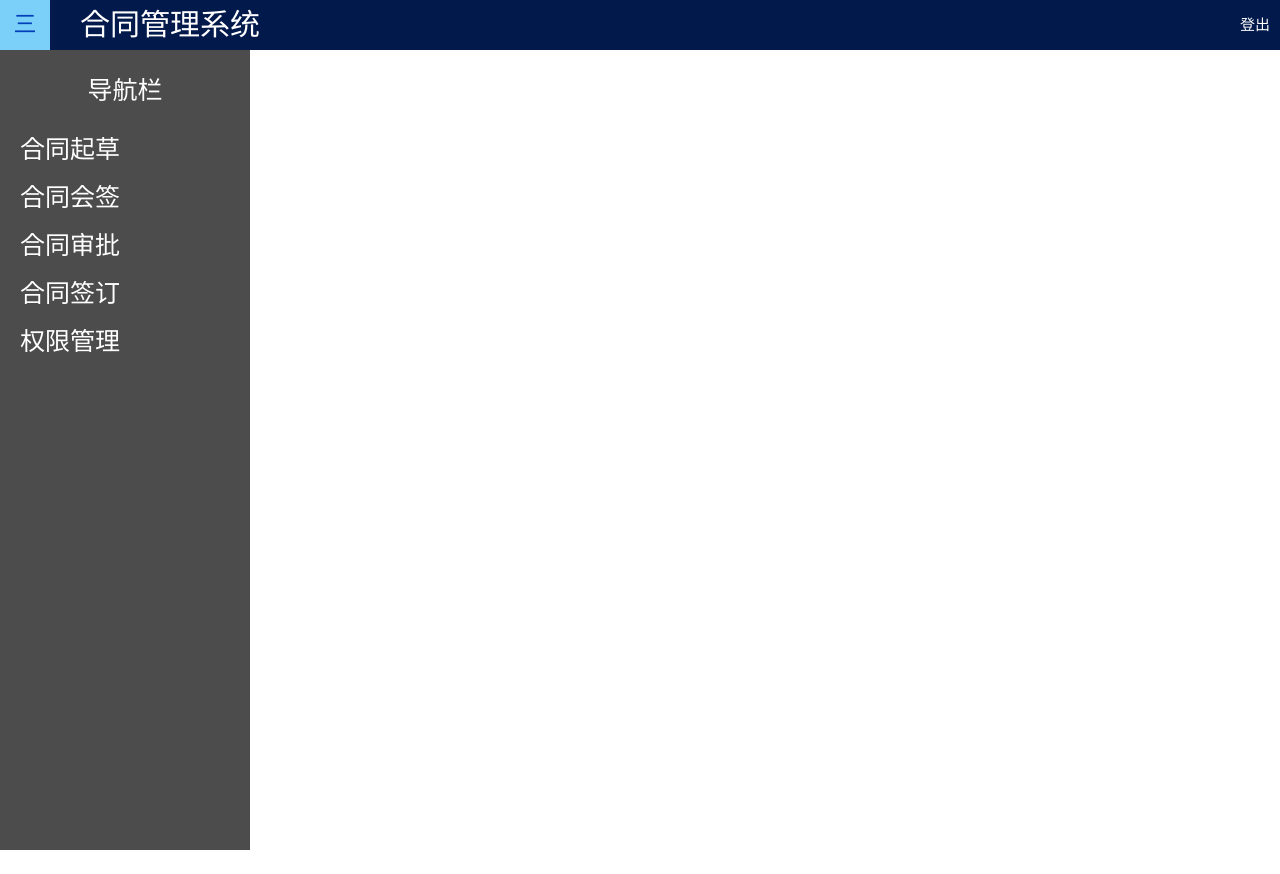
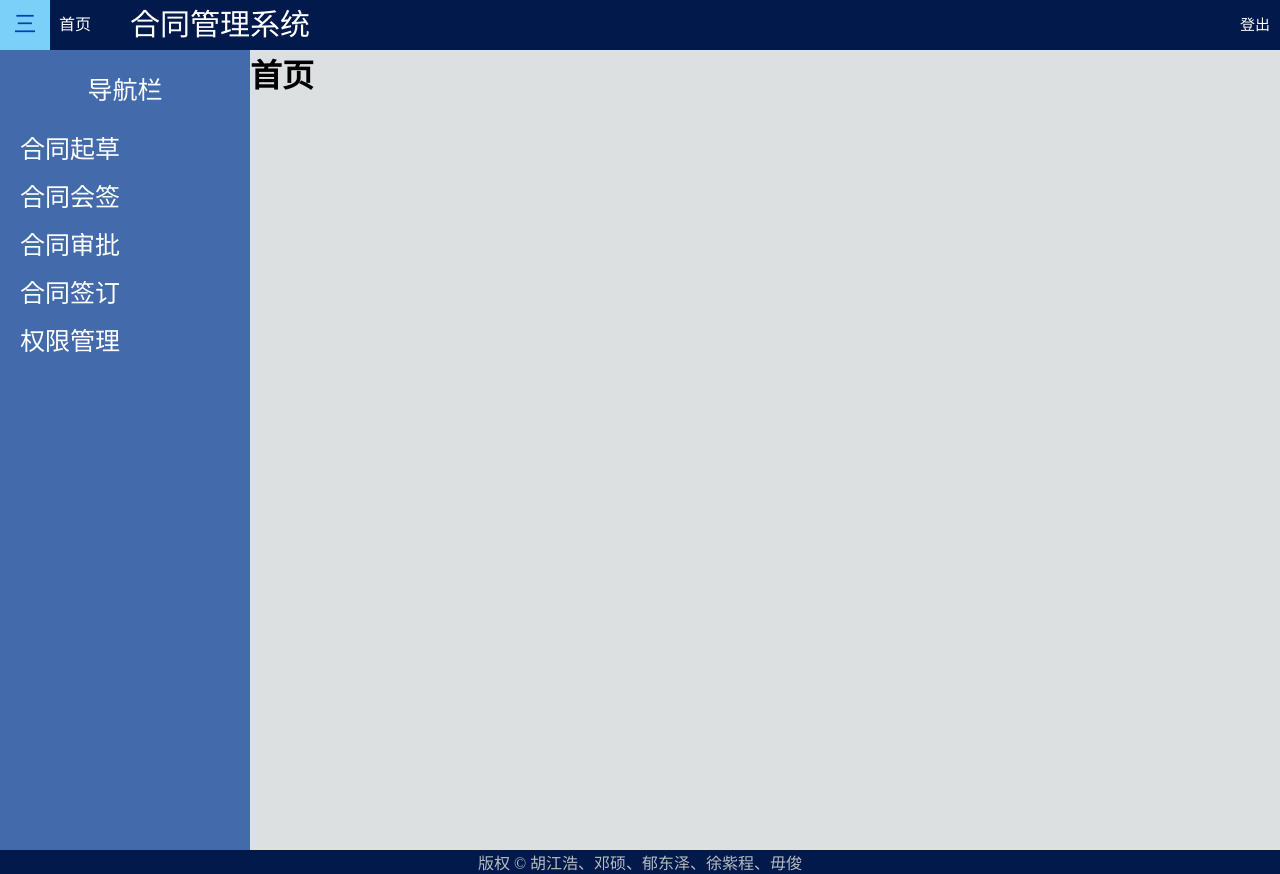
Before and after one commit to MakerHu/Contract_management_system, a Django app: template templates/CMSapp/index.html in a window 1280 px wide. Before the commit the page ends 850 px from the top, so only its background shows below. Run offline with Django 3.2, Linux system fonts and the light colour scheme; the template is opened without the code that fills it, so the values that code supplies are empty.

Commit message:
胡江浩和邓硕 完善了主界面框架

```diff
--- a/CMSapp/urls.py
+++ b/CMSapp/urls.py
@@ -4,13 +4,15 @@ from CMSapp import contract_management
 
 urlpatterns = [
     #主页
-    path('index/', contract_management.index),
+    path('index/', views.index),
     #登录
     path('login/', views.view_login),
     # 登出
     path('logout/', views.logout),
     #注册
     path('register/', views.view_register),
+    #起草合同
+    path('draftcontract/',views.view_draft),
 
 
     # ajax
--- a/static/css/index.css
+++ b/static/css/base.css
@@ -8,11 +8,12 @@ body {
     position: absolute;
     height: 100%;
     width: 100%;
+    background-color: #dde0e0;
 }
 
 a {
     text-decoration-line: none;
-    color: #fff;
+    color: #ffffff;
 }
 
 header {
@@ -32,7 +33,8 @@ aside {
     left: 0;
     top: 0;
     /*background: #243747;*/
-    background: rgba(0, 0, 0, 0.7);
+    background: rgba(2, 58, 149, 0.7);
+    float: left;
     transition: width .5s;
 }
 
@@ -111,6 +113,17 @@ aside ul li a:hover {
     background: #7ad0f8;
 }
 
+.home-a{
+    float: left;
+    width: 50px;
+    line-height: 50px;
+    text-align: center;
+}
+.home-a:hover {
+    color: #023fba;
+    background: #7ad0f8;
+}
+
 .logo{
     position: relative;
     top: 10%;
@@ -138,3 +151,24 @@ aside ul li a:hover {
     /*font-size: 12px;*/
     display: none;
 }
+
+.minibody .function_view{
+    left: 0px;
+    /*transition: width .5s;*/
+}
+
+/*功能视图*/
+.function_view{
+    float: left;
+    /*background-color: #eeeee7;*/
+    height: 100%;
+    /*width: 100%;*/
+    transition: .5s;
+}
+
+footer{
+    color: #b7bcbf;
+    text-align: center;
+    clear:both;
+    background-color: #01194b;
+}
--- a/static/js/index.js
+++ b/static/js/base.js
@@ -8,3 +8,13 @@ function list() {
         body.className = "minibody"
     }
 }
+
+function ondraft_contract() {
+
+    window.location.href = "/draftcontract/";
+}
+
+function onhome() {
+
+    window.location.href = "/index/";
+}
--- /dev/null
+++ b/templates/CMSapp/base.html
@@ -0,0 +1,67 @@
+<!DOCTYPE html>
+<html lang="en">
+<head>
+    <meta charset="UTF-8">
+    <title>{% block title %}{% endblock %}</title>
+    {% load static %}
+    <link rel="stylesheet" type="text/css" href="{% static 'css/base.css' %}"/>
+    <script src="{% static 'js/login_register.js' %}"></script>
+    <script src="{% static 'js/base.js' %}"></script>
+    <script src="{% static 'image' %}"></script>
+
+</head>
+
+<body>
+<header>
+    <ul>
+        <li>
+            <a class="hide-a" onclick="list()">三</a>
+        </li>
+        <li>
+            <a class="home-a" onclick="onhome()" >首页</a>
+        </li>
+        <li>
+            <a class="logout-a" onclick="OnLogout()">登出</a>
+        </li>
+        <li>
+            <span class="logo">合同管理系统</span>
+        </li>
+    </ul>
+</header>
+
+<aside>
+    {#    <button class="btn" onclick="list()">三</button>#}
+    <ul>
+        <li class="first">
+            <div class="catalog">
+                导航栏
+            </div>
+        </li>
+        <li>
+            <a onclick="ondraft_contract()"><span class="listtext"> 合同起草</span></a>
+        </li>
+        <li>
+            <a onclick=""><span class="listtext"> 合同会签</span></a>
+        </li>
+        <li>
+            <a onclick=""><span class="listtext"> 合同审批</span></a>
+        </li>
+        <li>
+            <a onclick=""><span class="listtext"> 合同签订</span></a>
+        </li>
+        <li>
+            <a onclick=""><span class="listtext"> 权限管理</span></a>
+        </li>
+    </ul>
+</aside>
+<div class="function_view">
+    {% block content %}{% endblock %}
+</div>
+
+<footer>
+    版权 © 胡江浩、邓硕、郁东泽、徐紫程、毋俊
+</footer>
+
+</body>
+
+</html>
--- a/templates/CMSapp/index.html
+++ b/templates/CMSapp/index.html
@@ -1,55 +1,6 @@
-<!DOCTYPE html>
-<html lang="en">
-<head>
-    <meta charset="UTF-8">
-    <title>首页</title>
-    {% load static %}
-    <link rel="stylesheet" type="text/css" href="{% static 'css/index.css' %}"/>
-    <script src="{% static 'js/login_register.js' %}"></script>
-    <script src="{% static 'js/index.js' %}"></script>
+{% extends 'CMSapp/base.html' %}
 
-</head>
-
-<body>
-<header>
-    <ul>
-        <li>
-            <a class="hide-a" onclick="list()">三</a>
-        </li>
-        <li>
-            <a class="logout-a" onclick="OnLogout()">登出</a>
-        </li>
-        <li>
-            <span class="logo">合同管理系统</span>
-        </li>
-    </ul>
-</header>
-
-<aside>
-    {#    <button class="btn" onclick="list()">三</button>#}
-    <ul>
-        <li class="first">
-            <div class="catalog">
-                导航栏
-            </div>
-        </li>
-        <li>
-            <a onclick=""><span class="listtext"> 合同起草</span></a>
-        </li>
-        <li>
-            <a onclick=""><span class="listtext"> 合同会签</span></a>
-        </li>
-        <li>
-            <a onclick=""><span class="listtext"> 合同审批</span></a>
-        </li>
-        <li>
-            <a onclick=""><span class="listtext"> 合同签订</span></a>
-        </li>
-        <li>
-            <a onclick=""><span class="listtext"> 权限管理</span></a>
-        </li>
-    </ul>
-</aside>
-</body>
-
-</html>
+{% block title %}首页{% endblock %}
+{% block content %}
+<h1>首页</h1>
+{% endblock %}
```
Also changed, not shown: CMSapp/contract_management.py (+0 -9 lines), CMSapp/views.py (+11 -0 lines), templates/CMSapp/draft_contract.html (added, +17 -0 lines), static/image/home.png (added).
